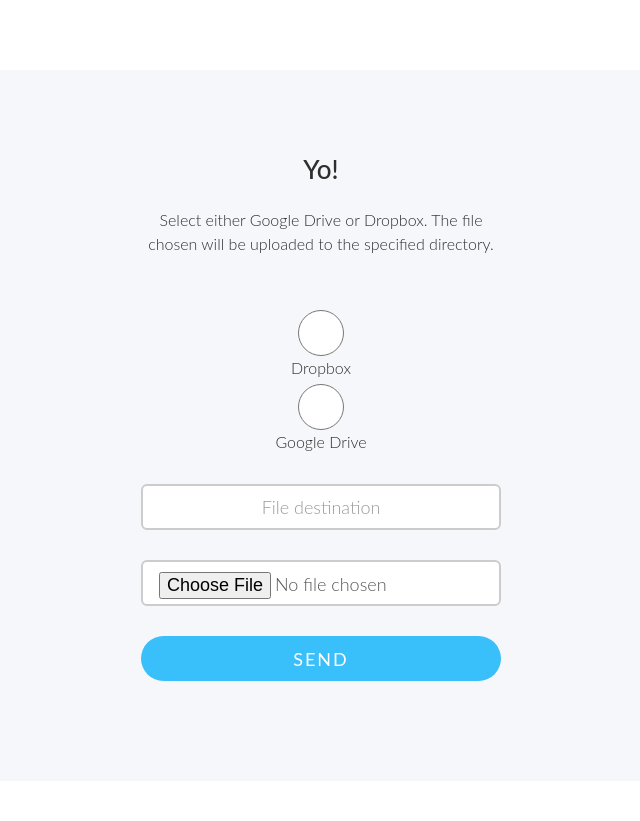
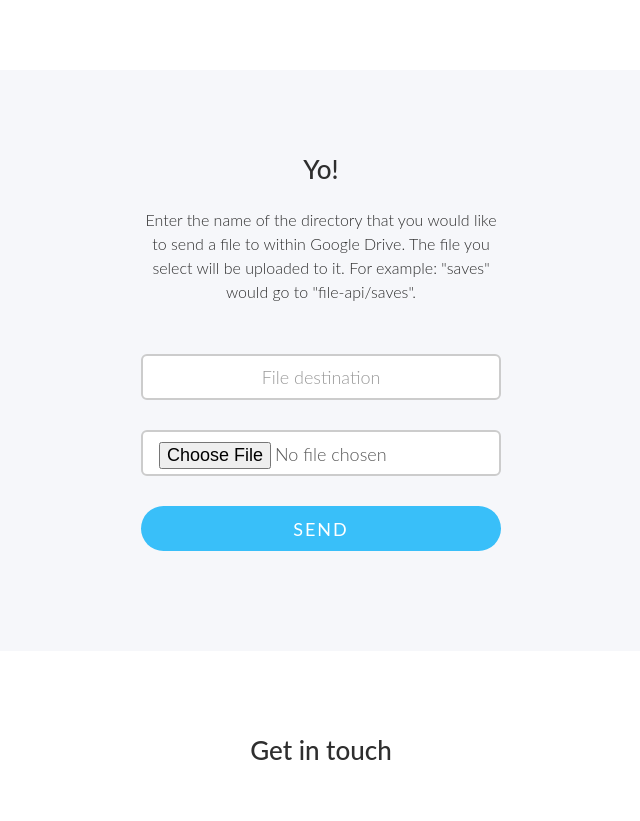
Before and after one commit to amstevenson/file-frontend, a Flask app: page / in a window 1280 px wide. Shown: the part 604-1425 px from the top of the page, without its empty margins (319-959 px from the left). Run offline with Flask 2, Linux system fonts and the light colour scheme; some libraries are stand-ins or nearby versions.

Commit message:
adding and removing files

```diff
--- a/file_frontend/config.py
+++ b/file_frontend/config.py
@@ -5,6 +5,7 @@
 COMMIT = os.environ["COMMIT"] = "LOCALE"
 FILE_API_URI = os.environ["FILE_API_URI"] = "http://localhost:8081"
 LOG_LEVEL = os.environ["LOG_LEVEL"] = "DEBUG"
+UPLOAD_FOLDER = os.environ["UPLOAD_FOLDER"] = "file_frontend/uploads"
 os.environ["PYTHONUNBUFFERED"] = "yes"
 
 # When running locally, disable OAuthlib's HTTPs verification.
--- a/file_frontend/routes/file.py
+++ b/file_frontend/routes/file.py
@@ -1,10 +1,13 @@
 from flask import Blueprint, render_template, session, redirect, request
 from file_frontend.services.file_api import FileApi
 import logging
+import os
+from werkzeug import secure_filename
 
 file = Blueprint('file', __name__)
 
 logger = logging.getLogger()
+UPLOAD_FOLDER = os.getenv("UPLOAD_FOLDER")
 
 
 @file.route("/", methods=["GET"])
@@ -14,13 +17,39 @@
 
 @file.route("/send-file", methods=["POST"])
 def send_file():
-    # Detect what boxes were set in the html index template. Then proceed to either Dropbox or Google Drive
+    # Detect what boxes were set in the html index template.
     logger.info("Sending file for upload")
     session.clear()
-    session['directory'] = 'directory'
-    session['file_path'] = 'file_path'
 
-    # if radio button is google drive selected
+    # logger.info(request.files['file'])
+    # f = request.files['file']
+    # logger.info(f.filename)
+    # f.save(secure_filename(f.filename))
+    # os.remove(f)
+
+    # Retrieve the file
+    uploaded_file = request.files['file']
+    filename = secure_filename(uploaded_file.filename)
+
+    # Add values to session so that they can be used later - need to add these to a persistent database
+    destination = session['destination'] = request.form.get('destination')
+    session['filename'] = filename
+
+    if not destination or not filename:
+        return "Please enter a destination and select a file"
+
+    logger.debug("(Before authentication) Sending to Google Drive with destination of: {} and file of: {}"
+                 .format(destination, filename))
+
+    # logger.debug("OS PATH: {}".format(os.path.dirname(os.path.abspath(file_name))))
+
+    uploaded_file.save(UPLOAD_FOLDER, filename)
+    # uploaded_file.save(secure_filename(uploaded_file.filename))
+    remove_path = UPLOAD_FOLDER + '/' + filename
+    os.removedirs(filename)
+
+    # file_bytes = open(file_name)
+
     return send_to_google_drive()
 
 
--- a/file_frontend/templates/index.html
+++ b/file_frontend/templates/index.html
@@ -21,19 +21,15 @@
 
 <div id="main">
 
-
     <section id="feature">
         <div class="container">
             <div class="row">
                 <div class="col-md-4 col-md-offset-4 col-sm-4 col-sm-offset-2 text-center" >
                     <h2 class="uppercase-heading-fm">Yo!</h2>
-                    <p id="contact_return_message">Select either Google Drive or Dropbox. The file chosen will be uploaded to the specified directory. </p>
+                    <p id="contact_return_message">Enter the name of the directory that you would like to send a file to within Google Drive.
+                    The file you select will be uploaded to it. For example: "saves" would go to "file-api/saves". </p>
                     <div class="spacer spacer-xs"></div>
-                    <form method="post" action="{{ url_for('file.send_file') }}" id="contact-form">
-                        <div class="form-group">
-                            <input type="radio" class="form-control input-lg" name="name" placeholder="Name" value="gmail"> Dropbox
-                            <input type="radio" class="form-control input-lg text-center" name="name" placeholder="Name" value=""> Google Drive
-                        </div>
+                    <form method="post" action="{{ url_for('file.send_file') }}" id="contact-form" enctype='multipart/form-data'>
                         <div class="form-group">
                             <label for="destination" class="sr-only">File directory destination</label>
                             <input type="text" class="form-control input-lg text-center" name="destination" id="destination" placeholder="File destination">
```
